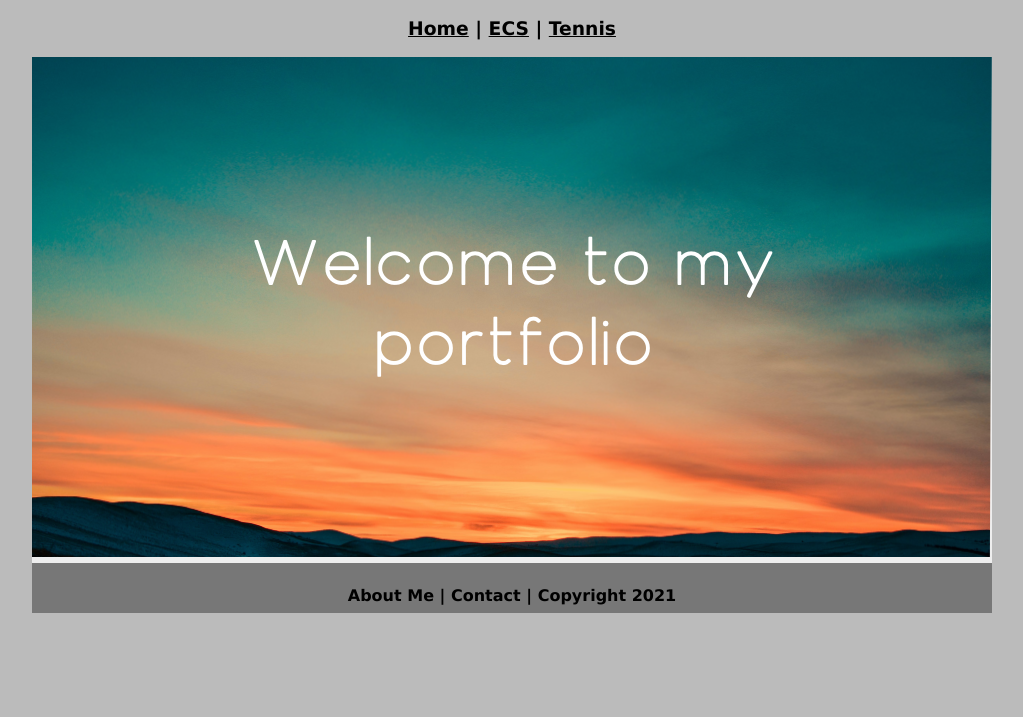
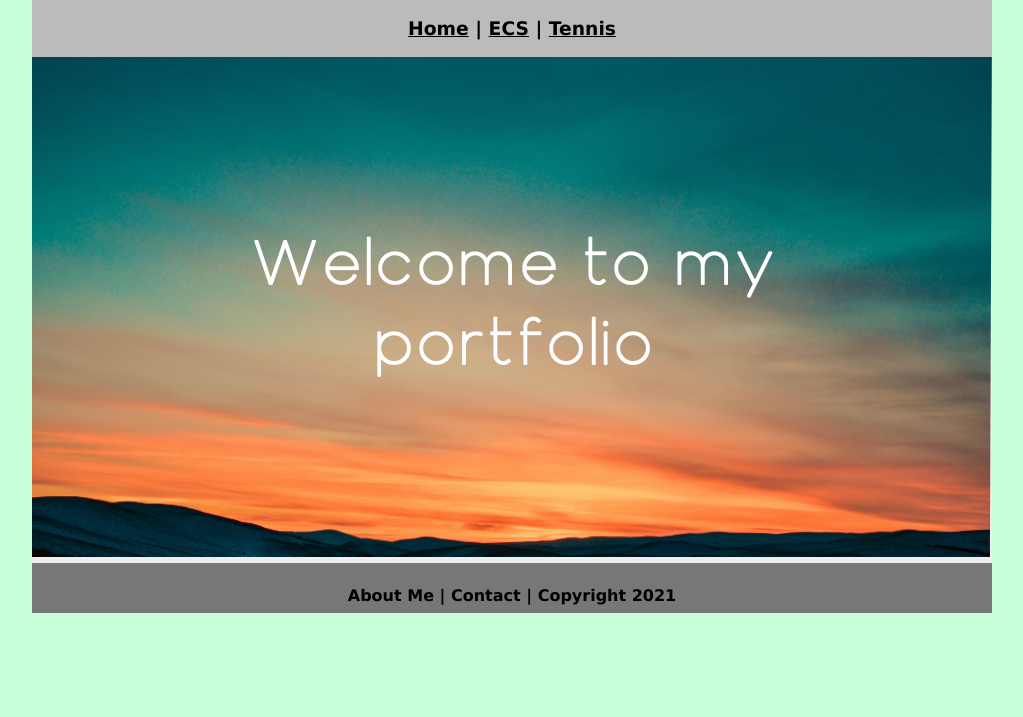
Before and after one commit to Elizabullen/Eliza-gullen, a plain HTML site: page index.html in a window 1280 px wide. Shown: the part 83-800 px from the top of the page, without its empty margins (128-1151 px from the left). Drawn offline with Linux system fonts and the light colour scheme.

Commit message:
Update myCSS.css

```diff
--- a/myCSS.css
+++ b/myCSS.css
@@ -5,7 +5,7 @@ body {
   font: 100%/1.4 Verdana, Arial, Helvetica, sans-serif;
 }
 .homePage {
-background: #BBBBBB;
+background: #C9FFDB;
 }
 .container {
 width: 960px;
```
